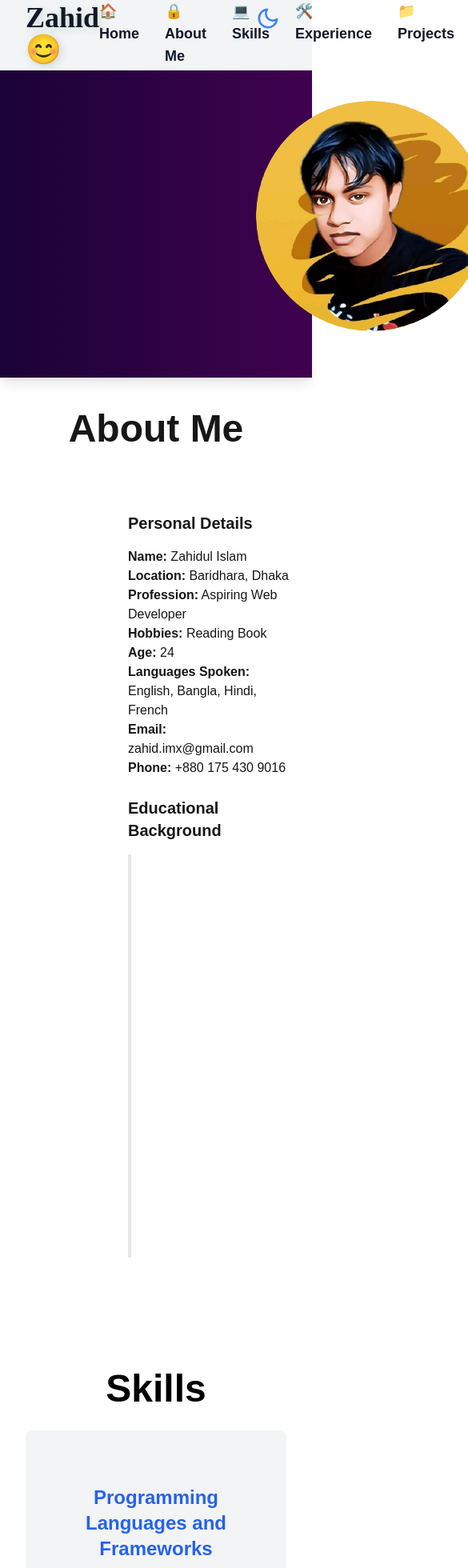
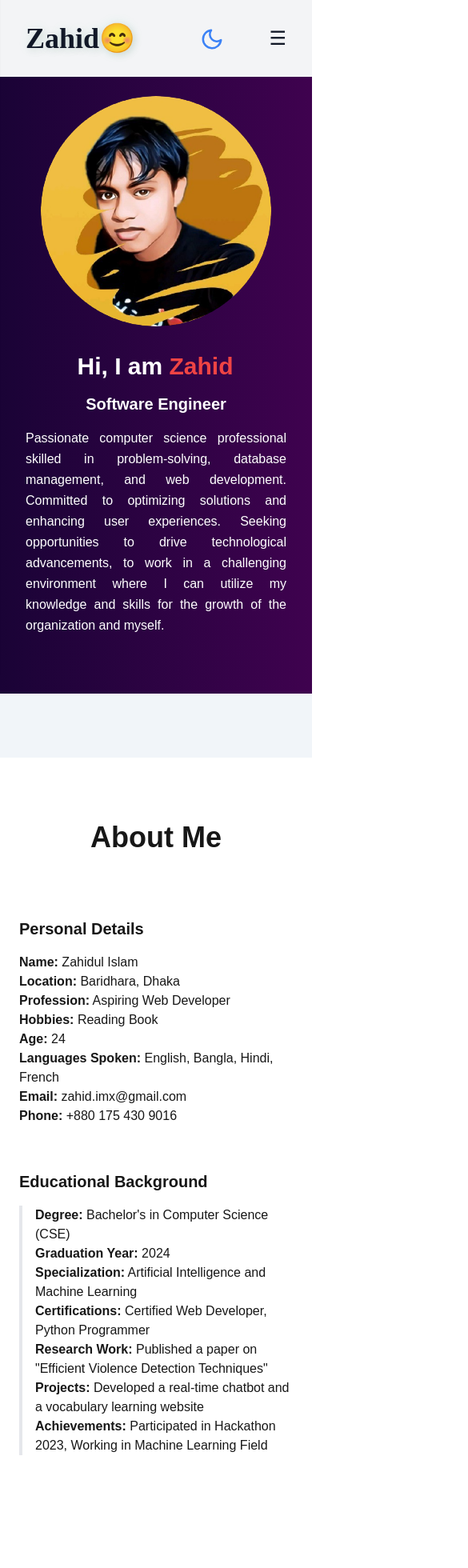
Before and after one commit to zahidx/portfolio-2025, a Next.js app: page / in a window 390 px wide. Shown: the top 1960 px of the page at 80% size, 585 px wide, since content can reach past the window. Built offline with nearby package versions, Linux system fonts and the light colour scheme; no server answers.

Commit message:
update fro responsive

```diff
--- a/app/components/Navbar.js
+++ /dev/null
@@ -1,47 +0,0 @@
-"use client";
-import Link from 'next/link';
-import DarkModeToggle from './DarkModeToggle';
-import { useState } from 'react';
-
-export default function Navbar() {
-  const [isOpen, setIsOpen] = useState(false);
-
-  return (
-    <div className="fixed top-0 w-full bg-gray-100 text-gray-900 dark:bg-gray-800 dark:text-gray-100 min-h-12 px-4 md:px-12 md:hidden">
-      <div className="flex justify-between items-center">
-        <div className="text-3xl font-bold text-gray-600 dark:text-gray-200" style={{
-          fontFamily: "'Dancing Script', cursive",
-          textShadow: "2px 2px 8px rgba(156, 0, 128, 0.8), 0px 0px 12px rgba(32, 196, 128, 0.5)",
-        }}>
-          <Link href="/">Zahid</Link>
-        </div>
-
-        <button className="text-gray-900 dark:text-gray-200 text-2xl" onClick={() => setIsOpen(!isOpen)}>
-          {isOpen ? '✖' : '☰'}
-        </button>
-      </div>
-
-      {isOpen && (
-        <div className="absolute top-12 left-0 w-full bg-gray-100 dark:bg-gray-800 p-4 flex flex-col space-y-4">
-          {navLinks.map((link) => (
-            <Link key={link.href} href={link.href} className="text-lg text-gray-900 dark:text-gray-200 hover:text-blue-500 dark:hover:text-blue-400">
-              {link.label}
-            </Link>
-          ))}
-          <DarkModeToggle />
-        </div>
-      )}
-    </div>
-  );
-}
-
-const navLinks = [
-  { href: '/.', label: 'Home' },
-  { href: '#about', label: 'About Me' },
-  { href: '/skill', label: 'Skill' },
-  { href: '/experience', label: 'Experience' },
-  { href: '/service', label: 'Service' },
-  { href: '/project', label: 'Project & Research' },
-  { href: '/blog', label: 'Blog' },
-  { href: '/contact', label: 'Contact' },
-];
--- a/app/pages/About.js
+++ b/app/pages/About.js
@@ -1,26 +1,16 @@
 "use client";
 import React, { useEffect } from "react";
-import gsap from "gsap";
-import ScrollTrigger from "gsap/ScrollTrigger";
+import AOS from "aos";
+import "aos/dist/aos.css";
 
 export default function About() {
   useEffect(() => {
-    // Register ScrollTrigger plugin
-    gsap.registerPlugin(ScrollTrigger);
-
-    // Apply animation to Educational Background section
-    gsap.from(".education-text", {
-      opacity: 0,
-      y: 50,
-      duration: 1,
-      stagger: 0.2,
-      ease: "power3.out",
-      scrollTrigger: {
-        trigger: ".education-text",
-        start: "top 80%",
-        end: "top 30%",
-        toggleActions: "play reverse play reverse",
-      },
+    // Initialize AOS with repeated animations on every scroll
+    AOS.init({
+      duration: 1200,  // Duration of the animation
+      easing: "ease-in-out",  // Easing function
+      once: false,  // Set to false to re-trigger animation every time the element comes into view
+      offset: 200,  // Distance from the viewport when the animation triggers
     });
   }, []);
 
@@ -29,13 +19,12 @@ export default function About() {
       id="about"
       className="dark:bg-gradient-to-b dark:from-[#220E36] dark:to-[#270B4A] dark:text-gray-100 pt-20"
     >
-      <h1 className="  pb-12 font-bold text-5xl text-center dark:decoration-white">
+      <h1 className="pb-12 font-bold text-4xl sm:text-5xl text-center dark:decoration-white">
         About Me
       </h1>
-      <div className="pb-20 pt-8 pl-40 flex flex-col md:flex-row justify-between px-6">
+      <div className="pb-20 pt-8 px-6 flex flex-col lg:flex-row justify-between gap-8">
         {/* Personal Details Section */}
-        <div className="flex md:w-1/2 mb-6 md:mb-0">
-          <div>
+        <div className="flex flex-col lg:w-1/2 mb-6 lg:mb-0">
           <h2 className="text-xl font-bold mb-4 dark:text-green-400">
             Personal Details
           </h2>
@@ -47,8 +36,7 @@ export default function About() {
               <span className="font-semibold">Location:</span> Baridhara, Dhaka
             </p>
             <p>
-                <span className="font-semibold">Profession:</span> Aspiring Web
-                Developer
+              <span className="font-semibold">Profession:</span> Aspiring Web Developer
             </p>
             <p>
               <span className="font-semibold">Hobbies:</span> Reading Book
@@ -57,8 +45,7 @@ export default function About() {
               <span className="font-semibold">Age:</span> 24
             </p>
             <p>
-                <span className="font-semibold">Languages Spoken:</span>{" "}
-                English, Bangla, Hindi, French
+              <span className="font-semibold">Languages Spoken:</span> English, Bangla, Hindi, French
             </p>
             <p>
               <span className="font-semibold">Email:</span> zahid.imx@gmail.com
@@ -68,43 +55,75 @@ export default function About() {
             </p>
           </div>
         </div>
-        </div>
 
         {/* Educational Background Section */}
-        <div className="flex md:w-1/2">
-          <div>
+        <div
+          className="flex flex-col lg:w-1/2"
+          data-aos="fade-up"  // Animation type
+          data-aos-duration="1500"  // Duration of animation
+          data-aos-offset="200"  // Offset value to trigger animation earlier or later
+          data-aos-delay="100"  // Delay before animation starts
+        >
           <h2 className="text-xl font-bold mb-4 dark:text-green-400">
             Educational Background
           </h2>
           <div className="dark:text-gray-300 border-l-4 dark:border-green-400 pl-4">
-              <p className="education-text">
-                <span className="font-semibold">Degree:</span> Bachelor's in
-                Computer Science (CSE)
+            <p
+              className="education-text"
+              data-aos="fade-right"  // Animation for each paragraph
+              data-aos-duration="1200"  // Animation duration
+              data-aos-delay="200"  // Delay before animation starts
+            >
+              <span className="font-semibold">Degree:</span> Bachelor's in Computer Science (CSE)
             </p>
-              <p className="education-text">
+            <p
+              className="education-text"
+              data-aos="fade-right"
+              data-aos-duration="1200"
+              data-aos-delay="300"
+            >
               <span className="font-semibold">Graduation Year:</span> 2024
             </p>
-              <p className="education-text">
-                <span className="font-semibold">Specialization:</span>{" "}
-                Artificial Intelligence and Machine Learning
+            <p
+              className="education-text"
+              data-aos="fade-right"
+              data-aos-duration="1200"
+              data-aos-delay="400"
+            >
+              <span className="font-semibold">Specialization:</span> Artificial Intelligence and Machine Learning
             </p>
-              <p className="education-text">
-                <span className="font-semibold">Certifications:</span> Certified
-                Web Developer, Python Programmer
+            <p
+              className="education-text"
+              data-aos="fade-right"
+              data-aos-duration="1200"
+              data-aos-delay="500"
+            >
+              <span className="font-semibold">Certifications:</span> Certified Web Developer, Python Programmer
             </p>
-              <p className="education-text">
-                <span className="font-semibold">Research Work:</span> Published
-                a paper on "Efficient Violence Detection Techniques"
+            <p
+              className="education-text"
+              data-aos="fade-right"
+              data-aos-duration="1200"
+              data-aos-delay="600"
+            >
+              <span className="font-semibold">Research Work:</span> Published a paper on "Efficient Violence Detection Techniques"
             </p>
-              <p className="education-text">
-                <span className="font-semibold">Projects:</span> Developed a
-                real-time chatbot and a vocabulary learning website
+            <p
+              className="education-text"
+              data-aos="fade-right"
+              data-aos-duration="1200"
+              data-aos-delay="700"
+            >
+              <span className="font-semibold">Projects:</span> Developed a real-time chatbot and a vocabulary learning website
             </p>
-              <p className="education-text">
-                <span className="font-semibold">Achievements:</span> Participated
-                Hackathon 2023, Working in Machine Learning Field
+            <p
+              className="education-text"
+              data-aos="fade-right"
+              data-aos-duration="1200"
+              data-aos-delay="800"
+            >
+              <span className="font-semibold">Achievements:</span> Participated in Hackathon 2023, Working in Machine Learning Field
             </p>
-            </div>
           </div>
         </div>
       </div>
--- a/app/pages/Home.js
+++ b/app/pages/Home.js
@@ -3,29 +3,25 @@ import Profile from "../images/profile.png"; // Correct path
 
 export default function Home() {
   return (
-<div
-  className="profile_section h-96 mt-12 pt-10 pb-20 bg-slate-100 dark:bg-[#220E37]"
-  id="home"
->
-
-
-<div className="bg-gray-100 flex items-center justify-between p-8 shadow-lg mx-auto bg-gradient-to-r from-[#1a0336] via-[#3f024f] to-[#5c1526] dark:bg-gradient-to-r dark:from-[#101529] dark:via-[#240C3E] dark:to-[#220D38] animate-gradient-x bg-[length:200%_200%] h-96">
-        <div className="profile_image flex-shrink-0 pb-5 ml-72">
+    <div className="profile_section h-auto mt-12 pt-10 pb-20 bg-slate-100 dark:bg-[#220E37]" id="home">
+      <div className="bg-gradient-to-r from-[#1a0336] via-[#3f024f] to-[#5c1526] dark:bg-gradient-to-r dark:from-[#101529] dark:via-[#240C3E] dark:to-[#220D38] animate-gradient-x bg-[length:200%_200%] h-auto py-8 px-4 sm:px-8 md:px-16">
+        <div className="flex flex-col lg:flex-row items-center justify-between space-y-8 lg:space-y-0">
+          <div className="profile_image flex-shrink-0">
             <Image
               src={Profile}
               alt="profile"
               width={220}
               height={220}
-            className="w-72 h-72  rounded-full object-cover"
+              className="w-72 h-72 rounded-full object-cover mx-auto lg:ml-0"
             />
           </div>
 
-        <div className="ml-40 mr-64 profile_info text-white">
+          <div className="profile_info text-white text-center lg:text-left">
             <h1 className="text-3xl font-bold mb-2 typing-animation">
               Hi, I am <span className="text-red-500">Zahid</span>
             </h1>
             <h2 className="text-xl font-semibold mb-4">Software Engineer</h2>
-          <p className="leading-relaxed text-justify pb-10">
+            <p className="leading-relaxed text-justify pb-10 mx-4 md:mx-8">
               Passionate computer science professional skilled in problem-solving, database management, and web development.
               Committed to optimizing solutions and enhancing user experiences. Seeking opportunities to drive technological
               advancements, to work in a challenging environment where I can utilize my knowledge and skills for the growth of the organization and myself.
@@ -33,5 +29,6 @@ export default function Home() {
           </div>
         </div>
       </div>
+    </div>
   );
 }
--- a/app/pages/Nav.js
+++ b/app/pages/Nav.js
@@ -1,102 +1,131 @@
-"use client"; // Mark this file as a client component
+"use client";
 
-import Link from 'next/link';
-import { useState, useEffect } from 'react';
-import DarkModeToggle from '../components/DarkModeToggle';
+import Link from "next/link";
+import { useState, useEffect } from "react";
+import DarkModeToggle from "../components/DarkModeToggle";
+import MobileNav from "./mobile-nav"; // Import MobileNav component
 
 export default function Navbar() {
-  const [activeSection, setActiveSection] = useState('');
+  const [activeSection, setActiveSection] = useState("");
 
   useEffect(() => {
-    const sections = document.querySelectorAll('section'); // Select all sections
+    const sections = document.querySelectorAll("section");
 
-    // Set up the Intersection Observer to track which section is in the viewport
     const observer = new IntersectionObserver(
       (entries) => {
         entries.forEach((entry) => {
           if (entry.isIntersecting) {
-            setActiveSection(entry.target.id); // Set active section when it's in view
+            setActiveSection(entry.target.id);
           }
         });
       },
       {
-        threshold: 0.5, // Trigger when 50% of the section is visible
+        threshold: 0.5,
       }
     );
 
-    sections.forEach((section) => observer.observe(section)); // Start observing each section
+    sections.forEach((section) => observer.observe(section));
 
     return () => {
-      sections.forEach((section) => observer.unobserve(section)); // Clean up observer on unmount
+      sections.forEach((section) => observer.unobserve(section));
     };
   }, []);
 
-  // Function to apply the active class based on the section in view
-  const isActive = (section) => (activeSection === section ? 'text-red-500' : '');
+  const isActive = (section) => (activeSection === section ? "text-red-500" : "");
 
   return (
-    <div className="fixed top-0 w-full bg-gray-100 text-gray-900 dark:bg-[#220E37] dark:text-gray-100 flex justify-between items-center min-h-16 z-20 ">
+    <div className="fixed top-0 w-full bg-gray-100 text-gray-900 dark:bg-[#220E37] dark:text-gray-100 flex justify-between items-center min-h-16 z-20">
       <div className="ml-8 md:ml-48">
         <Link
           href="/"
-          className="text-4xl font-extrabold text-gray-900 dark:text-gray-200 hover:scale-110 dark:hover:text-purple-400 transition-all duration-500 ease-in-out"
+          className="text-4xl font-extrabold text-gray-900 dark:text-gray-200 dark:hover:text-purple-400 transition-all duration-500 ease-in-out"
           style={{
             fontFamily: "'Dancing Script', cursive",
-            textShadow: "3px 3px 10px rgba(0, 52, 18, 0.1), 0px 0px 15px rgba(32, 196, 128, 0.1)",
+            textShadow:
+              "3px 3px 10px rgba(0, 52, 18, 0.1), 0px 0px 15px rgba(32, 196, 128, 0.1)",
           }}
         >
-          Zahid😊 {/* Emoji added to the title */}
+          Zahid😊
         </Link>
       </div>
 
-      {/* Navigation Links */}
-      <div className="flex space-x-8 mr-36 font-semibold">
+      {/* Desktop Navigation Links */}
+      <div className="hidden md:flex space-x-8 mr-36 font-semibold">
+        <div className="group relative">
           <Link
             href="/#home"
-          className={`text-lg text-gray-900 dark:text-gray-200 hover:text-blue-600 dark:hover:text-blue-400 hover:scale-110 transition-all duration-300 ease-in-out ${isActive('home')}`}
+            className={`text-lg text-gray-900 dark:text-gray-200 ${isActive("home")}`}
           >
-          🏠 Home {/* Emoji added to Home */}
+            🏠 Home
           </Link>
+          <span className="absolute bottom-[-6px] left-0 w-0 h-[4px] bg-blue-500 transition-all duration-300 ease-in-out group-hover:w-full"></span>
+        </div>
+
+        <div className="group relative">
           <Link
             href="/#about"
-          className={`text-lg text-gray-900 dark:text-gray-200 hover:text-blue-600 dark:hover:text-blue-400 hover:scale-110 transition-all duration-300 ease-in-out ${isActive('about')}`}
+            className={`text-lg text-gray-900 dark:text-gray-200 ${isActive("about")}`}
           >
-          🔒 About Me {/* Emoji added to About Me */}
+            🔒 About Me
           </Link>
+          <span className="absolute bottom-[-6px] left-0 w-0 h-[4px] bg-blue-500 transition-all duration-300 ease-in-out group-hover:w-full"></span>
+        </div>
+
+        <div className="group relative">
           <Link
             href="/#skills"
-          className={`text-lg text-gray-900 dark:text-gray-200 hover:text-blue-600 dark:hover:text-blue-400 hover:scale-110 transition-all duration-300 ease-in-out ${isActive('skills')}`}
+            className={`text-lg text-gray-900 dark:text-gray-200 ${isActive("skills")}`}
           >
-          💻 Skills {/* Emoji added to Skills */}
+            💻 Skills
           </Link>
+          <span className="absolute bottom-[-6px] left-0 w-0 h-[4px] bg-blue-500 transition-all duration-300 ease-in-out group-hover:w-full"></span>
+        </div>
+
+        <div className="group relative">
           <Link
             href="/#experience"
-          className={`text-lg text-gray-900 dark:text-gray-200 hover:text-blue-600 dark:hover:text-blue-400 hover:scale-110 transition-all duration-300 ease-in-out ${isActive('experience')}`}
+            className={`text-lg text-gray-900 dark:text-gray-200 ${isActive("experience")}`}
           >
-          🛠️ Experience {/* Emoji added to Experience */}
+            🛠️ Experience
           </Link>
+          <span className="absolute bottom-[-6px] left-0 w-0 h-[4px] bg-blue-500 transition-all duration-300 ease-in-out group-hover:w-full"></span>
+        </div>
+
+        <div className="group relative">
           <Link
             href="/#projects"
-          className={`text-lg text-gray-900 dark:text-gray-200 hover:text-blue-600 dark:hover:text-blue-400 hover:scale-110 transition-all duration-300 ease-in-out ${isActive('projects')}`}
+            className={`text-lg text-gray-900 dark:text-gray-200 ${isActive("projects")}`}
           >
-          📁 Projects {/* Emoji added to Projects */}
+            📁 Projects
           </Link>
+          <span className="absolute bottom-[-6px] left-0 w-0 h-[4px] bg-blue-500 transition-all duration-300 ease-in-out group-hover:w-full"></span>
+        </div>
+
+        <div className="group relative">
           <Link
             href="/#contact"
-          className={`text-lg text-gray-900 dark:text-gray-200 hover:text-blue-600 dark:hover:text-blue-400 hover:scale-110 transition-all duration-300 ease-in-out ${isActive('contact')}`}
+            className={`text-lg text-gray-900 dark:text-gray-200 ${isActive("contact")}`}
           >
-          📞 Contact {/* Emoji added to Contact */}
+            📞 Contact
           </Link>
+          <span className="absolute bottom-[-6px] left-0 w-0 h-[4px] bg-blue-500 transition-all duration-300 ease-in-out group-hover:w-full"></span>
+        </div>
+
+        <div className="group relative">
           <Link
             href="/blog"
-          className={`text-lg text-gray-900 dark:text-gray-200 hover:text-blue-600 dark:hover:text-blue-400 hover:scale-110 transition-all duration-300 ease-in-out ${isActive('blog')}`}
+            className={`text-lg text-gray-900 dark:text-gray-200 ${isActive("blog")}`}
           >
-          📝 Blog {/* Emoji added to Blog */}
+            📝 Blog
           </Link>
+          <span className="absolute bottom-[-6px] left-0 w-0 h-[4px] bg-blue-500 transition-all duration-300 ease-in-out group-hover:w-full"></span>
+        </div>
 
-        {/* Dark Mode Toggle */}
         <DarkModeToggle />
       </div>
+
+      {/* Mobile Navigation */}
+      <MobileNav />
     </div>
   );
 }
--- /dev/null
+++ b/app/pages/mobile-nav.js
@@ -0,0 +1,122 @@
+"use client";
+
+import { useState } from "react";
+import Link from "next/link";
+import DarkModeToggle from "../components/DarkModeToggle";
+
+export default function MobileNav() {
+  const [isOpen, setIsOpen] = useState(false);
+
+  const toggleMenu = () => {
+    setIsOpen(!isOpen);
+  };
+
+  return (
+    <div className="relative">
+      {/* Mobile Navigation Bar */}
+      <div className="flex justify-between items-center p-4">
+        {/* Hamburger icon with animation */}
+        <button
+          onClick={toggleMenu}
+          className={`md:hidden p-4 text-2xl text-gray-900 dark:text-gray-100 transition-all duration-300 ease-in-out transform ${isOpen ? "rotate-45" : ""}`}
+        >
+          ☰
+        </button>
+      </div>
+
+      {/* Dark Mode Toggle outside menu toggle, placed to the left */}
+      <div className="absolute top-[26px] left-4 z-20 block lg:hidden"> {/* Show on mobile, hide on large screens */}
+  <DarkModeToggle />
+</div>
+
+
+      {/* Overlay Effect */}
+      {isOpen && (
+        <div
+          className="fixed top-0 left-0 w-full h-full bg-black bg-opacity-50 z-10"
+          onClick={toggleMenu}
+        />
+      )}
+
+      {/* Mobile Menu */}
+      <div
+        className={`fixed top-0 left-0 w-2/3 h-full bg-gray-900 text-gray-100 dark:bg-[#220E37] transition-transform duration-300 ease-in-out transform ${
+          isOpen ? "translate-x-0" : "-translate-x-full"
+        } z-20`}
+      >
+        <div className="flex justify-between items-center p-4">
+          <button
+            onClick={toggleMenu}
+            className="text-3xl text-gray-100 transition-all duration-300 ease-in-out"
+          >
+            ✖
+          </button>
+          <div className="flex items-center">
+            {/* Add User Profile Section */}
+            <div className="flex items-center space-x-3">
+              <img
+                src="/profile.png"
+                alt="Profile"
+                className="w-10 h-10 rounded-full"
+              />
+              <span className="text-gray-100 font-semibold">Zahid</span>
+            </div>
+          </div>
+        </div>
+
+        <div className="flex flex-col items-center space-y-8 mt-16">
+          <Link
+            href="/#home"
+            className="relative text-lg text-gray-100 transition-all duration-300 ease-in-out group"
+          >
+            🏠 Home
+            {/* Hover Effect */}
+            <span className="absolute bottom-[-6px] left-0 w-0 h-1 bg-blue-500 transition-all duration-300 ease-in-out group-hover:w-full"></span>
+          </Link>
+          <Link
+            href="/#about"
+            className="relative text-lg text-gray-100 transition-all duration-300 ease-in-out group"
+          >
+            🔒 About Me
+            <span className="absolute bottom-[-6px] left-0 w-0 h-1 bg-blue-500 transition-all duration-300 ease-in-out group-hover:w-full"></span>
+          </Link>
+          <Link
+            href="/#skills"
+            className="relative text-lg text-gray-100 transition-all duration-300 ease-in-out group"
+          >
+            💻 Skills
+            <span className="absolute bottom-[-6px] left-0 w-0 h-1 bg-blue-500 transition-all duration-300 ease-in-out group-hover:w-full"></span>
+          </Link>
+          <Link
+            href="/#experience"
+            className="relative text-lg text-gray-100 transition-all duration-300 ease-in-out group"
+          >
+            🛠️ Experience
+            <span className="absolute bottom-[-6px] left-0 w-0 h-1 bg-blue-500 transition-all duration-300 ease-in-out group-hover:w-full"></span>
+          </Link>
+          <Link
+            href="/#projects"
+            className="relative text-lg text-gray-100 transition-all duration-300 ease-in-out group"
+          >
+            📁 Projects
+            <span className="absolute bottom-[-6px] left-0 w-0 h-1 bg-blue-500 transition-all duration-300 ease-in-out group-hover:w-full"></span>
+          </Link>
+          <Link
+            href="/#contact"
+            className="relative text-lg text-gray-100 transition-all duration-300 ease-in-out group"
+          >
+            📞 Contact
+            <span className="absolute bottom-[-6px] left-0 w-0 h-1 bg-blue-500 transition-all duration-300 ease-in-out group-hover:w-full"></span>
+          </Link>
+          <Link
+            href="/blog"
+            className="relative text-lg text-gray-100 transition-all duration-300 ease-in-out group"
+          >
+            📝 Blog
+            <span className="absolute bottom-[-6px] left-0 w-0 h-1 bg-blue-500 transition-all duration-300 ease-in-out group-hover:w-full"></span>
+          </Link>
+        </div>
+      </div>
+    </div>
+  );
+}
```
Also changed, not shown: public/profile.png (added). Lines whose indentation alone changed are shown as unchanged.
